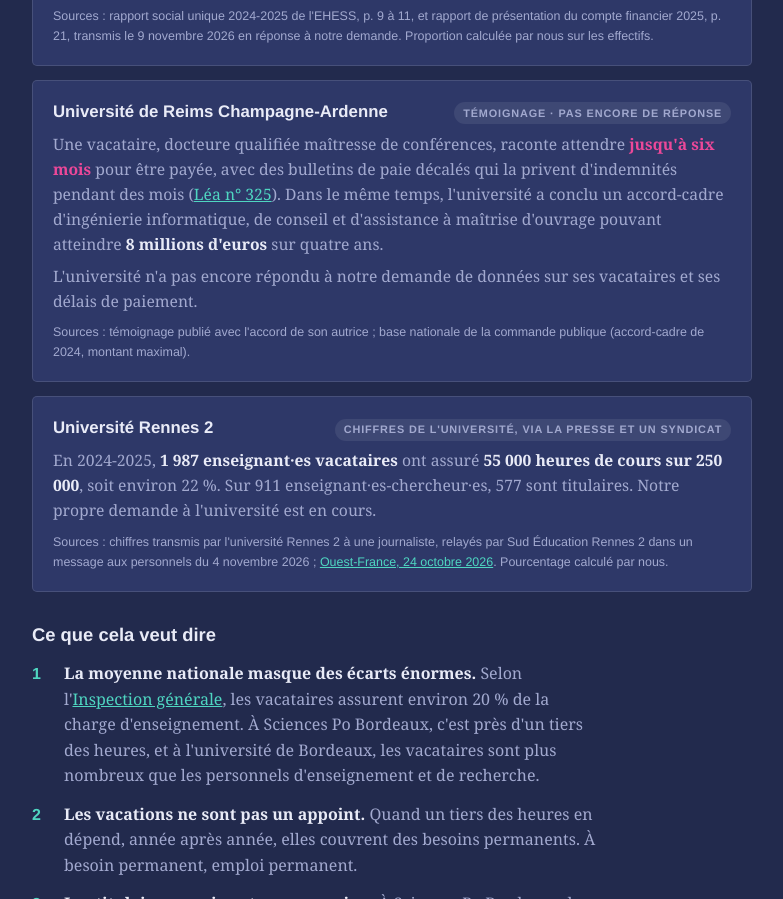
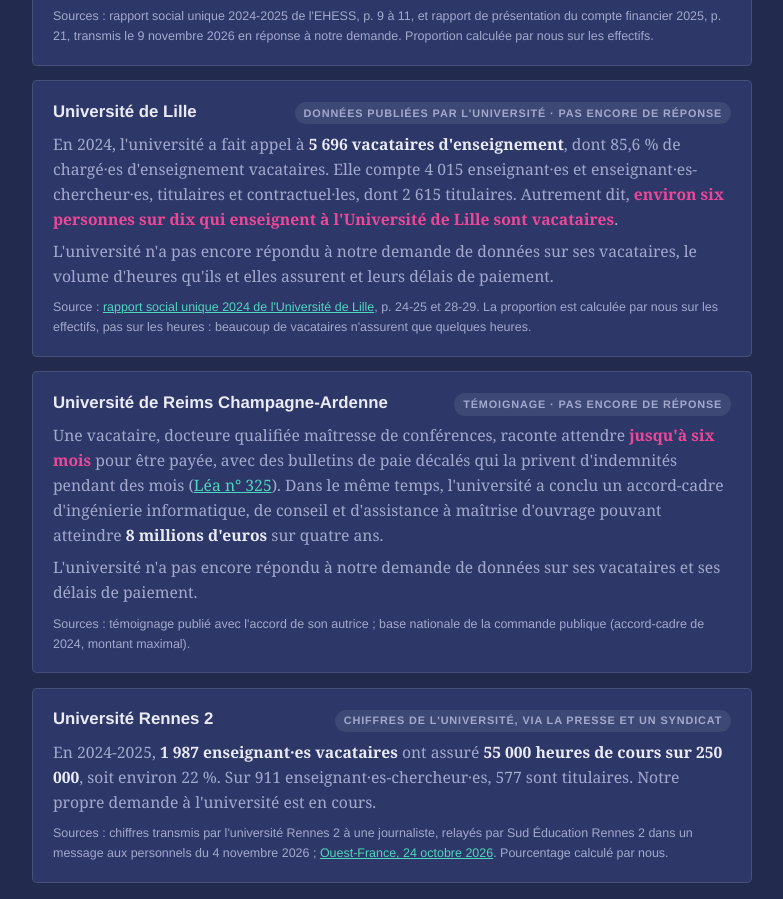
Before and after one commit to jesuislea/jesuislea.fr, a plain HTML site: page transparence.html in a window 1280 px wide. Shown: the part 3885-4784 px from the top of the page, without its empty margins (248-1031 px from the left). Drawn offline with Linux system fonts and the light colour scheme.

Commit message:
Fiche Université de Lille (page Transparence)

```diff
--- a/transparence.html
+++ b/transparence.html
@@ -227,6 +227,12 @@
         <p class="src">Sources : rapport social unique 2024-2025 de l'EHESS, p. 9 à 11, et rapport de présentation du compte financier 2025, p. 21, transmis le 9 novembre 2026 en réponse à notre demande. Proportion calculée par nous sur les effectifs.</p>
       </div>
       <div class="fiche">
+        <div class="nom">Université de Lille <span class="tag gris">Données publiées par l'université · pas encore de réponse</span></div>
+        <p>En 2024, l'université a fait appel à <strong style="color:var(--clair)">5 696 vacataires d'enseignement</strong>, dont 85,6 % de chargé·es d'enseignement vacataires. Elle compte 4 015 enseignant·es et enseignant·es-chercheur·es, titulaires et contractuel·les, dont 2 615 titulaires. Autrement dit, <strong style="color:var(--rose)">environ six personnes sur dix qui enseignent à l'Université de Lille sont vacataires</strong>.</p>
+        <p>L'université n'a pas encore répondu à notre demande de données sur ses vacataires, le volume d'heures qu'ils et elles assurent et leurs délais de paiement.</p>
+        <p class="src">Source : <a href="https://www.univ-lille.fr/fileadmin/user_upload/Universite/Comprendre_notre_organisation/Fiche_d_identite/RSU_2024__29042026__compressed.pdf">rapport social unique 2024 de l'Université de Lille</a>, p. 24-25 et 28-29. La proportion est calculée par nous sur les effectifs, pas sur les heures : beaucoup de vacataires n'assurent que quelques heures.</p>
+      </div>
+      <div class="fiche">
         <div class="nom">Université de Reims Champagne-Ardenne <span class="tag gris">Témoignage · pas encore de réponse</span></div>
         <p>Une vacataire, docteure qualifiée maîtresse de conférences, raconte attendre <strong style="color:var(--rose)">jusqu'à six mois</strong> pour être payée, avec des bulletins de paie décalés qui la privent d'indemnités pendant des mois (<a href="index.html#lea-325">Léa n°&nbsp;325</a>). Dans le même temps, l'université a conclu un accord-cadre d'ingénierie informatique, de conseil et d'assistance à maîtrise d'ouvrage pouvant atteindre <strong style="color:var(--clair)">8 millions d'euros</strong> sur quatre ans.</p>
         <p>L'université n'a pas encore répondu à notre demande de données sur ses vacataires et ses délais de paiement.</p>
```
